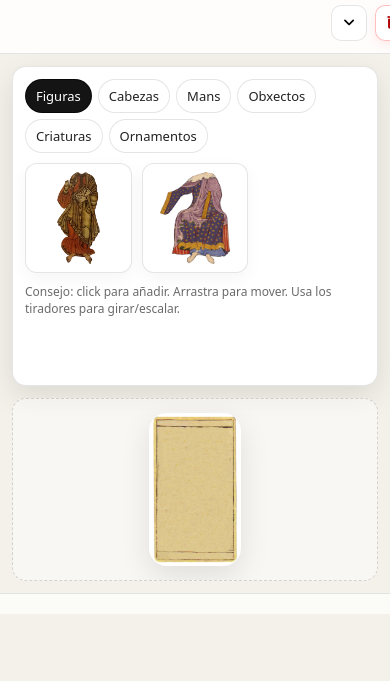
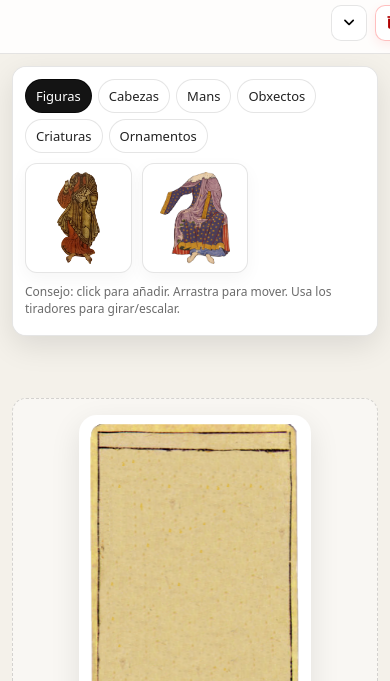
Before and after one commit to arieuger/tarotcalixtino, a website: page index.html in a window 390 px wide. Shown: the part 163-844 px from the top of the page. Drawn offline with nearby package versions, Linux system fonts and the light colour scheme; a web font is replaced by a local one.

Commit message:
Responsive

```diff
--- a/app.js
+++ b/app.js
@@ -53,17 +53,17 @@ function fitStageIntoParent() {
     const wrap = document.querySelector(".canvasWrap");
     if (!wrap) return;
 
-    // Ojo: .canvasWrap tiene padding 16px a cada lado (32 total)
-    const containerWidth = wrap.clientWidth - 32;
-    const containerHeight = wrap.clientHeight - 32;
+    const containerWidth = Math.max(1, wrap.clientWidth - 32);
+    const containerHeight = Math.max(1, wrap.clientHeight - 32);
 
-    // Escala para encajar manteniendo proporción (nunca más de 1)
-    const scale = Math.min(containerWidth / CARD_W, containerHeight / CARD_H, 1);
+    let scale = Math.min(containerWidth / CARD_W, containerHeight / CARD_H, 1);
+
+    // evita “desaparecer”
+    scale = Math.max(0.12, scale);
 
     stage.scale({ x: scale, y: scale });
     stage.width(CARD_W * scale);
     stage.height(CARD_H * scale);
-
     stage.draw();
 }
 
--- a/style.css
+++ b/style.css
@@ -306,5 +306,10 @@ footer{
         grid-template-rows: minmax(320px, 1fr) auto;
         height: auto;
     }
-    #sidebar{ max-height: 46vh; }
+    .canvasWrap{
+        min-height: 420px;
+    }
+    #sidebar{
+        max-height: 32vh;
+    }
 }
```
